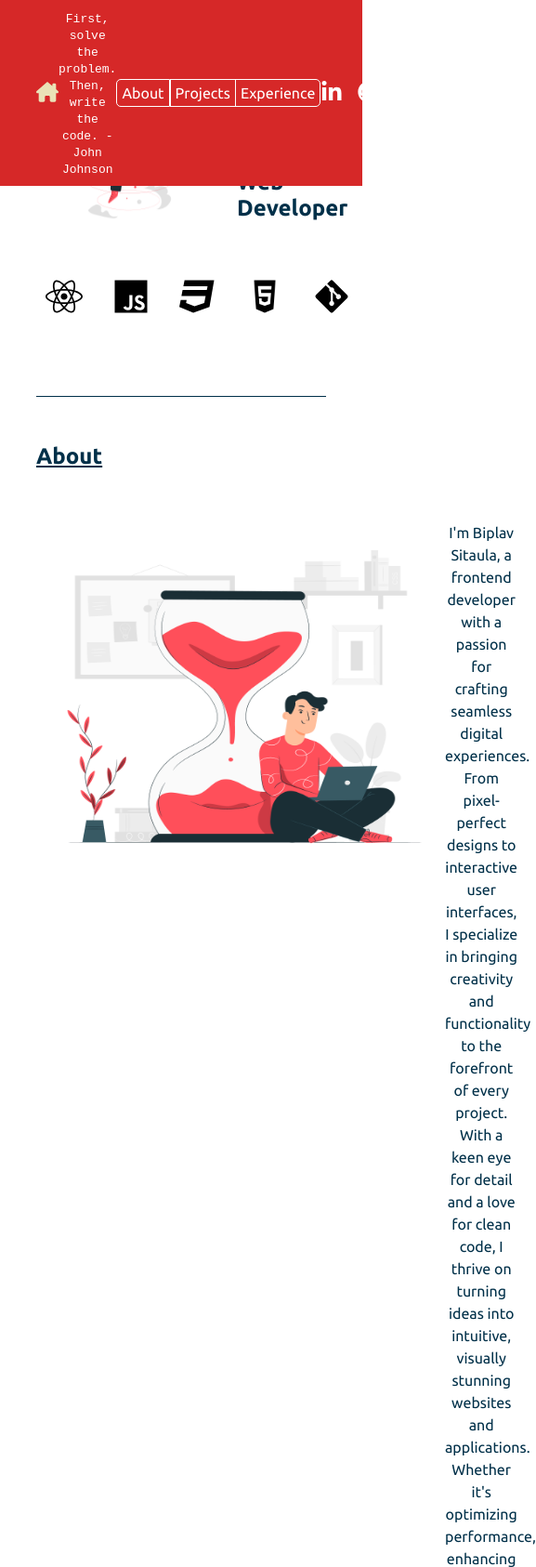
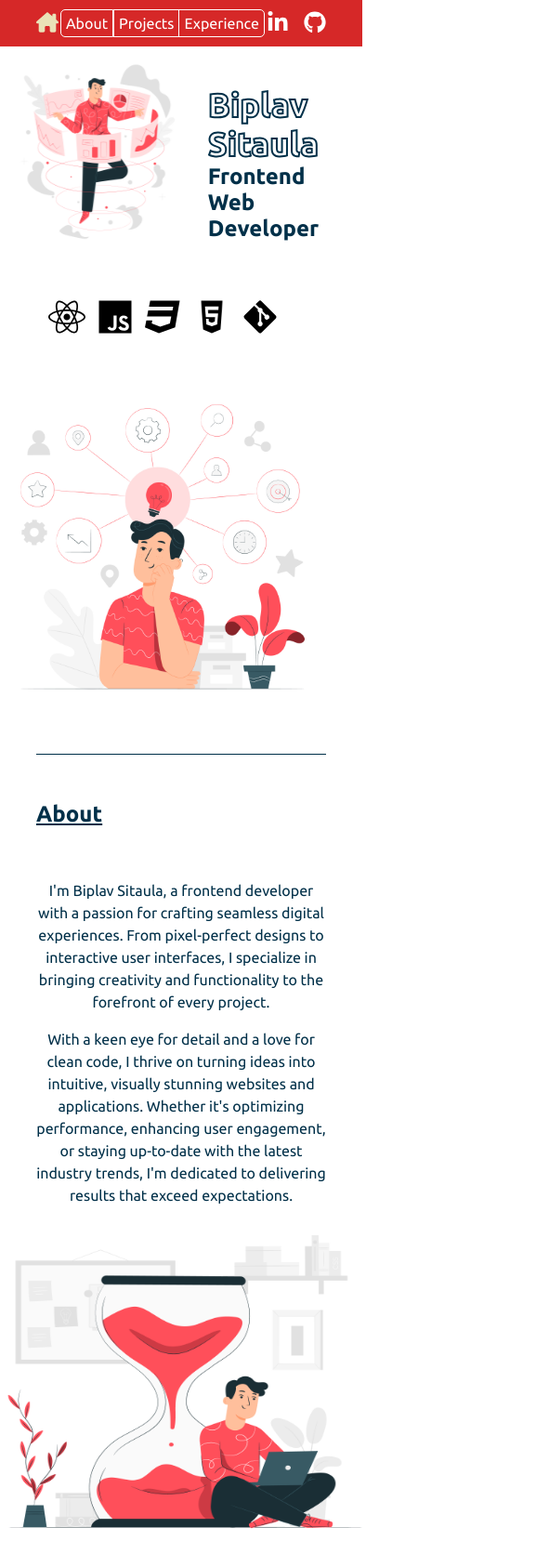
Before and after one commit to biplavsitaula/portfolio, a plain HTML site: page index.html in a window 390 px wide. Shown: the top 1686 px of the page at 93% size, 577 px wide, since content can reach past the window. Drawn offline with Linux system fonts and the light colour scheme; a web font is replaced by a local one.

Commit message:
responsive

```diff
--- a/Readme.txt.txt
+++ b/Readme.txt.txt
@@ -0,0 +1,6 @@
+Add:
+Services: Custom Website Development, Website Redesign, Responsive Web Desing, Frontend Framework Implementation, UI/UX Design Integration, CMS Integration, API integration, Performance Optimization, Consultation and Advice
+
+Why me?: Expertise in Frontend Development, Collaborative Approach, Attention to Detail, Commitment to Quality
+
+How to get started?: Project Discovery, Proposal and Agreement, Development, Delivary and Support
--- a/index.html
+++ b/index.html
@@ -16,11 +16,14 @@
 </head>
 
 <body>
+
     <nav class="nav">
-        <div class="logo"><svg xmlns="http://www.w3.org/2000/svg" viewBox="0 0 576 512" width="24" height="24">
+        <div class="logo">
+            <svg xmlns="http://www.w3.org/2000/svg" viewBox="0 0 576 512" width="24" height="24">
                 <path fill="#eae2b7"
                     d="M543.8 287.6c17 0 32-14 32-32.1c1-9-3-17-11-24L512 185V64c0-17.7-14.3-32-32-32H448c-17.7 0-32 14.3-32 32v36.7L309.5 7c-6-5-14-7-21-7s-15 1-22 8L10 231.5c-7 7-10 15-10 24c0 18 14 32.1 32 32.1h32v69.7c-.1 .9-.1 1.8-.1 2.8V472c0 22.1 17.9 40 40 40h16c1.2 0 2.4-.1 3.6-.2c1.5 .1 3 .2 4.5 .2H160h24c22.1 0 40-17.9 40-40V448 384c0-17.7 14.3-32 32-32h64c17.7 0 32 14.3 32 32v64 24c0 22.1 17.9 40 40 40h24 32.5c1.4 0 2.8 0 4.2-.1c1.1 .1 2.2 .1 3.3 .1h16c22.1 0 40-17.9 40-40V455.8c.3-2.6 .5-5.3 .5-8.1l-.7-160.2h32z" />
-            </svg></div>
+            </svg>
+        </div>
         <div class="buttons">
             <button class="scroll-to-about">About</button>
             <button class="scroll-to-projects">Projects</button>
@@ -38,19 +41,6 @@
                         <path
                             d="M165.9 397.4c0 2-2.3 3.6-5.2 3.6-3.3 .3-5.6-1.3-5.6-3.6 0-2 2.3-3.6 5.2-3.6 3-.3 5.6 1.3 5.6 3.6zm-31.1-4.5c-.7 2 1.3 4.3 4.3 4.9 2.6 1 5.6 0 6.2-2s-1.3-4.3-4.3-5.2c-2.6-.7-5.5 .3-6.2 2.3zm44.2-1.7c-2.9 .7-4.9 2.6-4.6 4.9 .3 2 2.9 3.3 5.9 2.6 2.9-.7 4.9-2.6 4.6-4.6-.3-1.9-3-3.2-5.9-2.9zM244.8 8C106.1 8 0 113.3 0 252c0 110.9 69.8 205.8 169.5 239.2 12.8 2.3 17.3-5.6 17.3-12.1 0-6.2-.3-40.4-.3-61.4 0 0-70 15-84.7-29.8 0 0-11.4-29.1-27.8-36.6 0 0-22.9-15.7 1.6-15.4 0 0 24.9 2 38.6 25.8 21.9 38.6 58.6 27.5 72.9 20.9 2.3-16 8.8-27.1 16-33.7-55.9-6.2-112.3-14.3-112.3-110.5 0-27.5 7.6-41.3 23.6-58.9-2.6-6.5-11.1-33.3 2.6-67.9 20.9-6.5 69 27 69 27 20-5.6 41.5-8.5 62.8-8.5s42.8 2.9 62.8 8.5c0 0 48.1-33.6 69-27 13.7 34.7 5.2 61.4 2.6 67.9 16 17.7 25.8 31.5 25.8 58.9 0 96.5-58.9 104.2-114.8 110.5 9.2 7.9 17 22.9 17 46.4 0 33.7-.3 75.4-.3 83.6 0 6.5 4.6 14.4 17.3 12.1C428.2 457.8 496 362.9 496 252 496 113.3 383.5 8 244.8 8zM97.2 352.9c-1.3 1-1 3.3 .7 5.2 1.6 1.6 3.9 2.3 5.2 1 1.3-1 1-3.3-.7-5.2-1.6-1.6-3.9-2.3-5.2-1zm-10.8-8.1c-.7 1.3 .3 2.9 2.3 3.9 1.6 1 3.6 .7 4.3-.7 .7-1.3-.3-2.9-2.3-3.9-2-.6-3.6-.3-4.3 .7zm32.4 35.6c-1.6 1.3-1 4.3 1.3 6.2 2.3 2.3 5.2 2.6 6.5 1 1.3-1.3 .7-4.3-1.3-6.2-2.2-2.3-5.2-2.6-6.5-1zm-11.4-14.7c-1.6 1-1.6 3.6 0 5.9 1.6 2.3 4.3 3.3 5.6 2.3 1.6-1.3 1.6-3.9 0-6.2-1.4-2.3-4-3.3-5.6-2z" />
                     </svg></a></span>
-
-            <span class="social"><a href="https://www.instagram.com/thebiplav/"><svg xmlns="http://www.w3.org/2000/svg"
-                        viewBox="0 0 448 512" width="24" height="24">
-                        <path
-                            d="M224.1 141c-63.6 0-114.9 51.3-114.9 114.9s51.3 114.9 114.9 114.9S339 319.5 339 255.9 287.7 141 224.1 141zm0 189.6c-41.1 0-74.7-33.5-74.7-74.7s33.5-74.7 74.7-74.7 74.7 33.5 74.7 74.7-33.6 74.7-74.7 74.7zm146.4-194.3c0 14.9-12 26.8-26.8 26.8-14.9 0-26.8-12-26.8-26.8s12-26.8 26.8-26.8 26.8 12 26.8 26.8zm76.1 27.2c-1.7-35.9-9.9-67.7-36.2-93.9-26.2-26.2-58-34.4-93.9-36.2-37-2.1-147.9-2.1-184.9 0-35.8 1.7-67.6 9.9-93.9 36.1s-34.4 58-36.2 93.9c-2.1 37-2.1 147.9 0 184.9 1.7 35.9 9.9 67.7 36.2 93.9s58 34.4 93.9 36.2c37 2.1 147.9 2.1 184.9 0 35.9-1.7 67.7-9.9 93.9-36.2 26.2-26.2 34.4-58 36.2-93.9 2.1-37 2.1-147.8 0-184.8zM398.8 388c-7.8 19.6-22.9 34.7-42.6 42.6-29.5 11.7-99.5 9-132.1 9s-102.7 2.6-132.1-9c-19.6-7.8-34.7-22.9-42.6-42.6-11.7-29.5-9-99.5-9-132.1s-2.6-102.7 9-132.1c7.8-19.6 22.9-34.7 42.6-42.6 29.5-11.7 99.5-9 132.1-9s102.7-2.6 132.1 9c19.6 7.8 34.7 22.9 42.6 42.6 11.7 29.5 9 99.5 9 132.1s2.7 102.7-9 132.1z" />
-                    </svg></a></span>
-
-            <span class="social"><a href="https://www.facebook.com/imthebiplav"><svg xmlns="http://www.w3.org/2000/svg"
-                        viewBox="0 0 320 512" width="24" height="24">
-                        <path
-                            d="M80 299.3V512H196V299.3h86.5l18-97.8H196V166.9c0-51.7 20.3-71.5 72.7-71.5c16.3 0 29.4 .4 37 1.2V7.9C291.4 4 256.4 0 236.2 0C129.3 0 80 50.5 80 159.4v42.1H14v97.8H80z" />
-                    </svg></a></span>
-
         </div>
     </nav>
     <main>
--- a/script.js
+++ b/script.js
@@ -1,60 +1,5 @@
 const jsIcon = document.querySelector('.js');
 const cssIcon = document.querySelector('.css');
-// import { dataArray } from './data'
-const codingQuotes = [
-  "Code is like humor; when you have to explain it, it’s bad. - Cory House",
-
-  "The most disastrous thing that you can ever learn is your first programming language. - Alan Kay",
-
-  "Java is to JavaScript what car is to carpet. - Chris Heilmann",
-
-  "It’s harder to read code than to write it. - Joel Spolsky",
-
-  "Debugging is like trying to find a needle in a haystack, except the haystack is made of needles and you’re blindfolded. - Unknown",
-
-  "First, solve the problem. Then, write the code. - John Johnson",
-
-  "A programmer is a machine for turning coffee into code. - Unknown",
-
-  "In software, the only numbers that matter are 0, 1, and N. - Unknown",
-
-  "To iterate is human, to recurse divine. - L. Peter Deutsch",
-
-  "Perl – The only language that looks the same before and after RSA encryption. - Keith Bostic",
-
-  "Simplicity is the soul of efficiency. - Austin Freeman",
-
-  "Any fool can write code that a computer can understand. Good programmers write code that humans can understand. - Martin Fowler",
-
-  "Don’t worry if it doesn’t work right. If everything did, you’d be out of a job. - Mosher’s Law of Software Engineering",
-
-
-  "Talk is cheap. Show me the code. - Linus Torvalds",
-
-  "The trouble with programmers is that you can never tell what a programmer is doing until it’s too late. - Seymour Cray",
-
-  "Code never lies, comments sometimes do. - Ron Jeffries",
-
-  "Premature optimization is the root of all evil. - Donald Knuth",
-
-  "Programming is not about typing, it's about thinking. - Rich Hickey",
-
-  "Programming is the closest thing we have to magic. - Drew Houston",
-
-  "The best thing about a boolean is even if you are wrong, you are only off by a bit. - Unknown",
-
-  "The only way to learn a new programming language is by writing programs in it. - Dennis Ritchie",
-
-  "Every programmer is an author. - Sercan Leylek",
-
-  "Code is like a poem; it has to follow certain structural requirements, but it should also be beautiful. - Unknown",
-
-  "The computer was born to solve problems that did not exist before. - Bill Gates",
-
-  "Software is a great combination between artistry and engineering. - Bill Gates",
-
-  "The best software is written when the developers are sleeping. - Dave Thomas"
-];
 
 
 window.addEventListener('mousemove', (e) => {
@@ -73,22 +18,6 @@ window.addEventListener('mousemove', (e) => {
   cssIcon.style.transform = `rotateX(${cssY}deg) rotateY(${cssX}deg)`;
 
 });
-
-function generateHTML(codingQuotes) {
-  const dataIndex = Math.floor(Math.random() * codingQuotes.length);
-
-  const containerDiv = document.createElement('div');
-  containerDiv.classList.add('quotes');
-
-  const dataParagraph = document.createElement('code');
-  dataParagraph.textContent = codingQuotes[dataIndex];
-
-  containerDiv.appendChild(dataParagraph);
-
-  const logoElement = document.querySelector('.logo')
-  logoElement.insertAdjacentElement('afterend', containerDiv);
-}
-generateHTML(codingQuotes);
 
 
 const scrollToExperienceButton = document.querySelector(".scroll-to-experience");
--- a/style.css
+++ b/style.css
@@ -37,6 +37,10 @@ body {
     color: var(--blue);
 }
 
+main {
+    padding-top: 50px;
+}
+
 nav {
     position: fixed;
     width: 80%;
@@ -46,6 +50,10 @@ nav {
     background: var(--red);
     z-index: 100;
     padding: 10px 10% 10px 10%;
+}
+
+.nav-mobile {
+    display: none;
 }
 
 .logo>svg:hover {
@@ -353,3 +361,58 @@ nav {
 .about-content-two {
     width: 80%;
 }
+
+@media screen and (max-width: 1024px) {
+    .hero-section {
+        flex-direction: column;
+    }
+
+    .about-body-container {
+        flex-direction: column;
+        align-items: center;
+    }
+
+    .about-body {
+        width: auto;
+        flex-direction: row;
+        gap: 1.2rem
+    }
+}
+
+@media screen and (max-width: 768px) {
+    .hero-section {
+        width: 70%;
+    }
+
+    .hero-image {
+        display: flex;
+        justify-content: center;
+    }
+
+    .about-body {
+        width: auto;
+        flex-direction: column;
+        gap: 1rem;
+    }
+    .about-content-one, .about-content-two{
+        width: 100%;
+    }
+
+    .skills {
+        gap: 12px;
+    }
+}
+
+@media screen and (max-width: 426px) {
+
+    .project-card-container,
+    .project-card-container:nth-child(even) {
+        flex-direction: column;
+    }
+
+    .social-app,
+    .portfolio-site,
+    .wordpress-app {
+        width: auto;
+    }
+}
```
